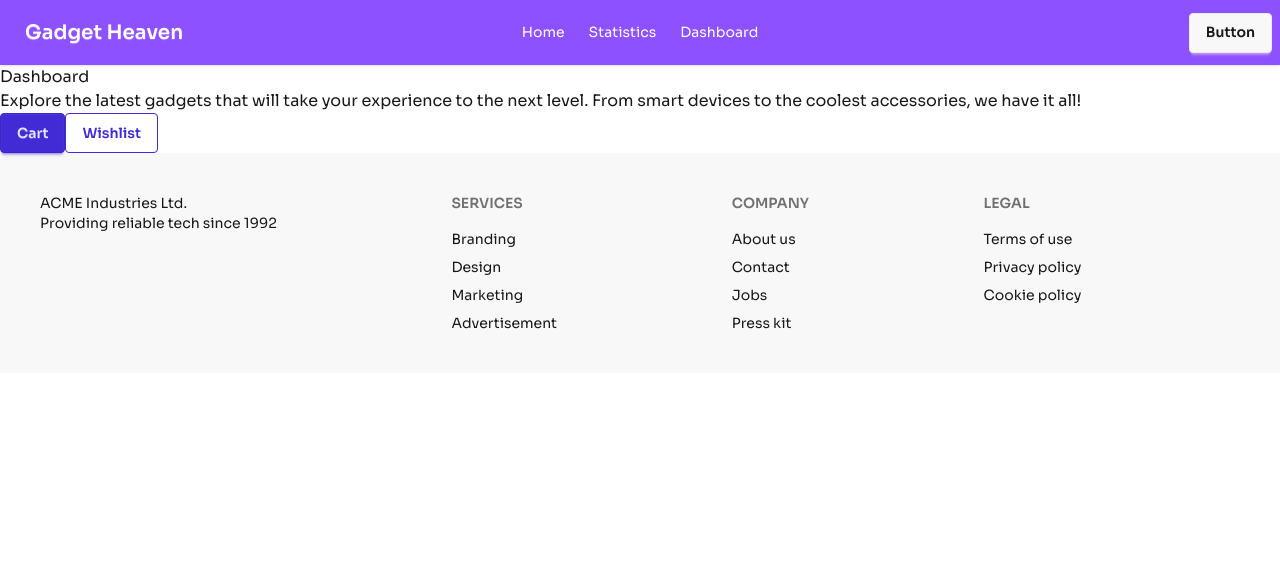
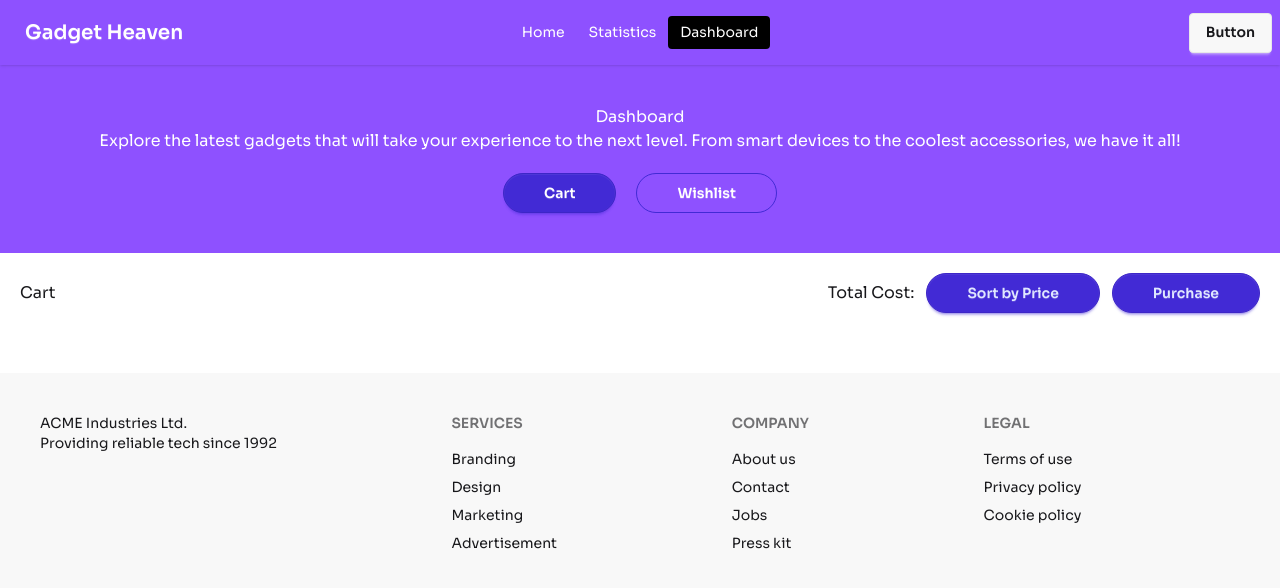
Before and after one commit to programming-hero-web-course-4/b10a8-gadget-heaven-Mushfiq80, a React (Vite) app: page /dashboard in a window 1280 px wide. Shown: the top 588 px of the page. Built offline with nearby package versions, Linux system fonts and the light colour scheme.

Commit message:
dashboard done cart data props passed

```diff
--- a/src/component/Cart/Cart.jsx
+++ b/src/component/Cart/Cart.jsx
@@ -1,10 +1,30 @@
+import CartCard from "./CartCard";
+import PropTypes from 'prop-types';
 
-const Cart = () => {
+const Cart = ({ product }) => {
     return (
-        <div>
-            <h1>Cart</h1>
+        <div className="max-w-7xl mx-auto">
+            <div className="flex justify-between items-center p-5">
+                <h1>Cart</h1>
+                <div className="flex gap-3 items-center">
+                    <h1>Total Cost: </h1>
+                    <button className="btn btn-primary rounded-3xl px-10">Sort by Price</button>
+                    <button className="btn btn-primary rounded-3xl px-10">Purchase</button>
+                </div>
+            </div>
+            <div className="flex flex-col gap-5 p-5">
+                {
+                    product.map(product => <CartCard key={product.product_id} product={product}></CartCard>)
+                }
+            </div>
         </div>
     );
 };
+Cart.propTypes = {
+    product: PropTypes.arrayOf(PropTypes.shape({
+        product_id: PropTypes.number.isRequired,
+        // add other product properties here if needed
+    })).isRequired,
+};
 
 export default Cart;
--- /dev/null
+++ b/src/component/Cart/CartCard.jsx
@@ -0,0 +1,18 @@
+
+const CartCard = () => {
+    return (
+        <div className="flex gap-10 p-5 bg-base-300 shadow-2xl items-center">
+            <div>
+                <img className="w-[200px] h-[124px]" src="" alt="" />
+            </div>
+            <div>
+                <h1>Product Name</h1>
+                <p>Description</p>
+                <p>Price: 1000$</p>
+            </div>
+
+        </div>
+    );
+};
+
+export default CartCard;
--- a/src/component/DashBoard/DashBoard.jsx
+++ b/src/component/DashBoard/DashBoard.jsx
@@ -30,7 +30,8 @@ const DashBoard = () => {
             <DashboardBanner></DashboardBanner>
 
             {
-                cart.map( product => <Cart key={product.product_id} product={product}></Cart>)
+                // cart.map( product => <Cart key={product.product_id} product={product}></Cart>)
+                <Cart product={cart}></Cart>
             }
             {
                 wishlist.map( product => <Wishlist key={product.product_id} product={product}></Wishlist>)
--- a/src/component/DashBoard/DashboardBanner.jsx
+++ b/src/component/DashBoard/DashboardBanner.jsx
@@ -1,14 +1,14 @@
 
 const DashboardBanner = () => {
     return (
-        <div>
+        <div className="text-center text-white bg-violet-500 pt-10 py-10">
             <h1>Dashboard</h1>
             <p>Explore the latest gadgets that will take your experience to the next level. From smart devices to the coolest accessories, we have it all!</p>
 
-            <div>
-                <button className="btn btn-primary">Cart</button>
+            <div className="flex justify-center space-x-5 mt-5">
+                <button className="btn btn-primary text-white rounded-3xl px-10">Cart</button>
 
-                <button className="btn btn-outline btn-primary">Wishlist</button>
+                <button className="btn btn-outline btn-primary text-white rounded-3xl px-10">Wishlist</button>
             </div>
         </div>
     );
--- a/src/component/Header/Header.jsx
+++ b/src/component/Header/Header.jsx
@@ -1,11 +1,28 @@
+import { NavLink } from "react-router-dom";
 
 const Header = () => {
 
-    const links = <>
-        <li><a>Home</a></li>
-        <li><a>Statistics</a></li>
-        <li><a>Dashboard</a></li>
-    </>
+    const links = (
+        <>
+            <li>
+                <NavLink to="/" className={({ isActive }) => "nav-link " + (isActive ? "bg-black text-white" : "")}>
+                    Home
+                </NavLink>
+            </li>
+            <li>
+                <NavLink to="/stats" className={({ isActive }) => "nav-link " + (isActive ? "bg-black text-white" : "")}>
+                    Statistics
+                </NavLink>
+            </li>
+            <li>
+                <NavLink to="/dashboard" className={({ isActive }) => "nav-link " + (isActive ? "bg-black text-white" : "")}>
+                    Dashboard
+                </NavLink>
+            </li>
+        </>
+    );
+    {/* <li><NavLink to="/stats">Statistics</NavLink></li>
+        <li><NavLink to="/dashboard">Dashboard</NavLink></li> */}
 
     return (
         <div className="navbar bg-violet-500 text-white shadow-sm">
```
